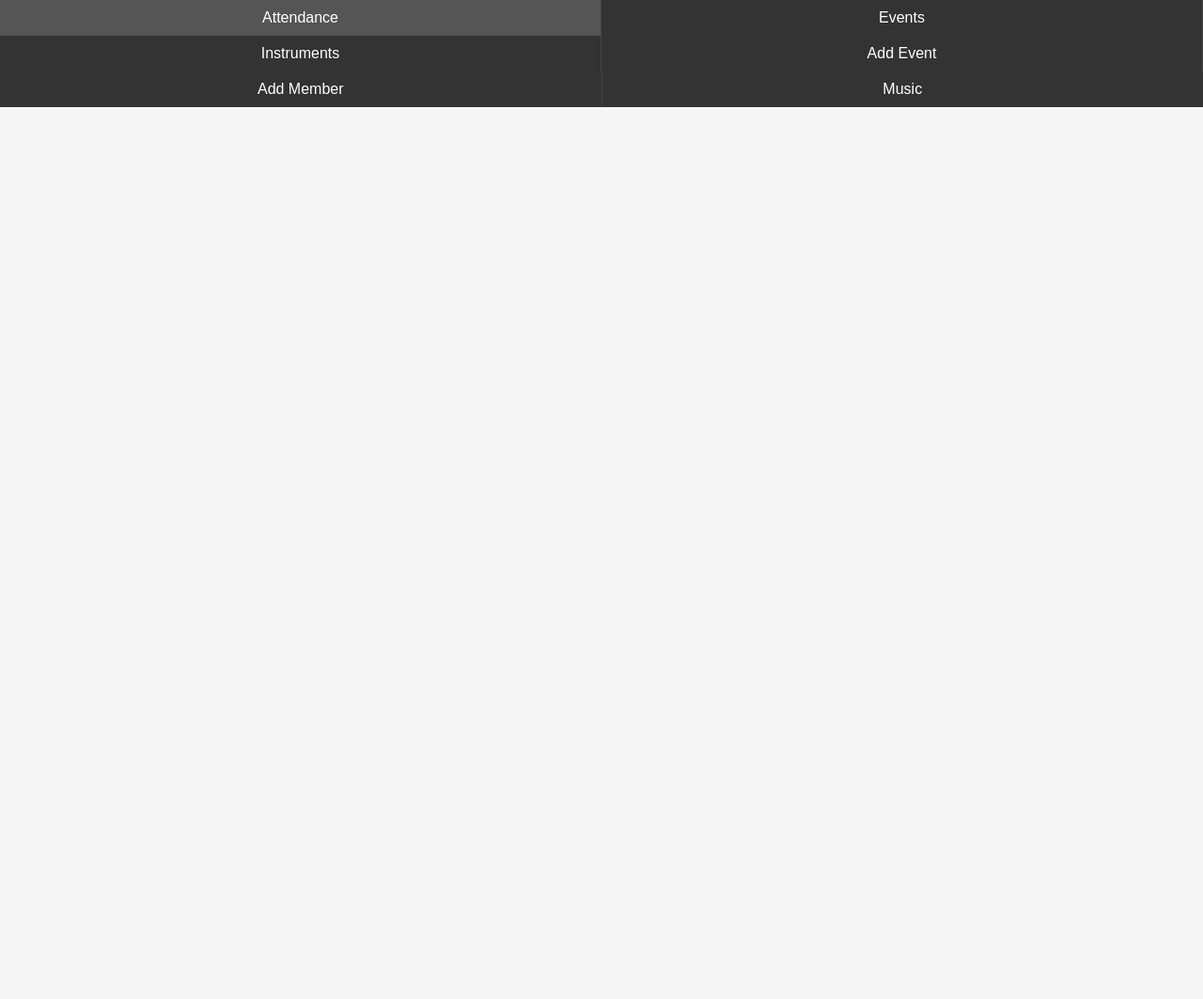
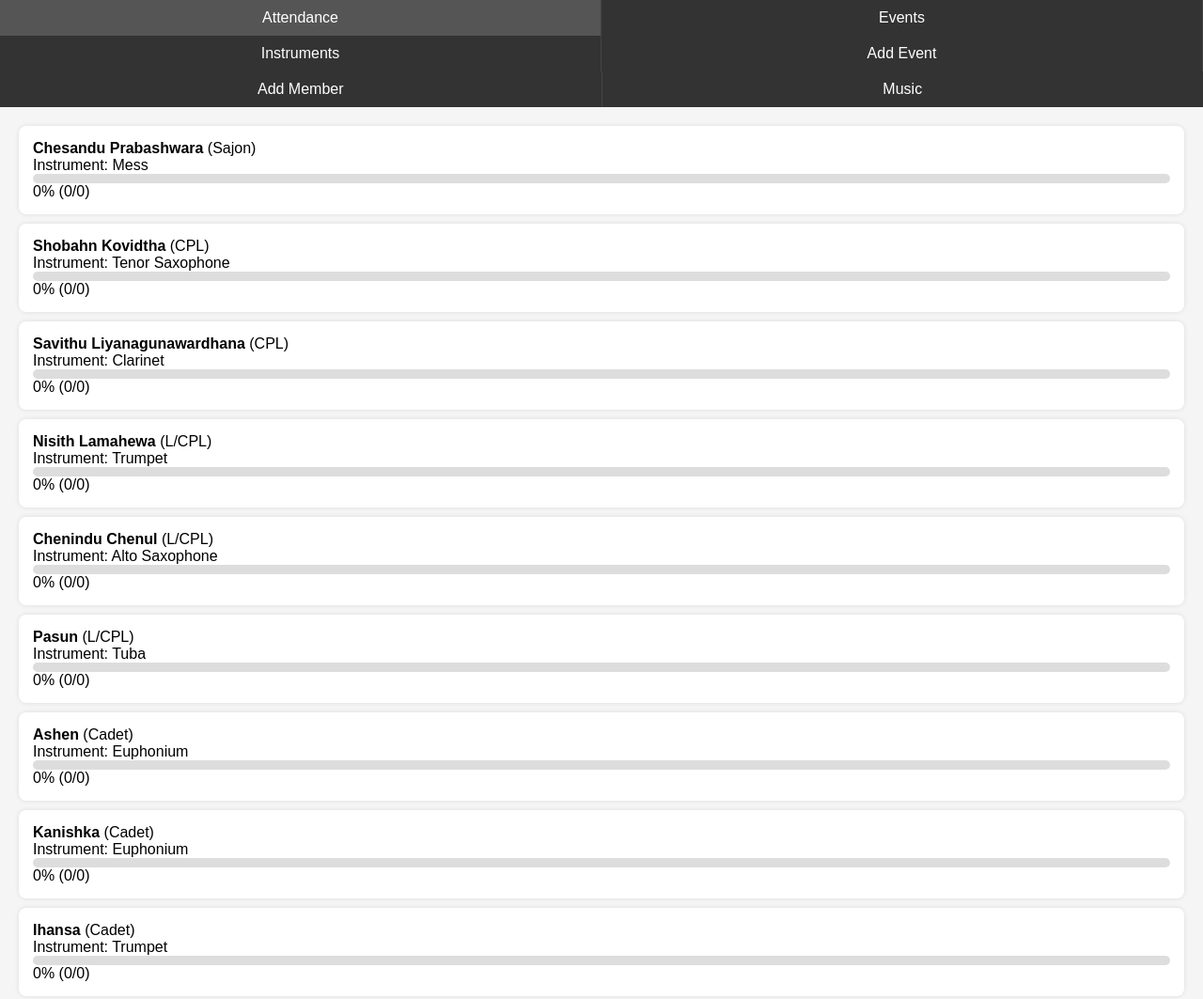
Before and after one commit to Chenindu2/MCWCBPRO1222, a plain HTML site: page index.html in a window 1280 px wide. Shown: the top 1063 px of the page at 94% size. Before the commit the page ends 800 px from the top, so only its background shows below. Drawn offline with Linux system fonts and the light colour scheme.

Commit message:
Update index.html

```diff
--- a/index.html
+++ b/index.html
@@ -24,7 +24,6 @@
     .bar-label { display: flex; justify-content: space-between; }
     .bar { height: 20px; margin: 5px 0; background: lightblue; border-radius: 5px; }
     .vacancy { color: red; font-weight: bold; }
-
     @media (max-width: 600px) {
       .tabs { flex-direction: column; }
       .tab { flex: 1 1 auto; font-size: 14px; padding: 8px; border-bottom: 1px solid #444; border-right: none; }
@@ -49,7 +48,23 @@
   <div class="content" id="music"></div>
 
   <script>
-    let members = [];
+    let members = [
+      { name: "Chesandu Prabashwara", instrument: "Mess", rank: "Sajon", attended: 0, total: 0, joinedIndex: 0 },
+      { name: "Shobahn Kovidtha", instrument: "Tenor Saxophone", rank: "CPL", attended: 0, total: 0, joinedIndex: 0 },
+      { name: "Savithu Liyanagunawardhana", instrument: "Clarinet", rank: "CPL", attended: 0, total: 0, joinedIndex: 0 },
+      { name: "Nisith Lamahewa", instrument: "Trumpet", rank: "L/CPL", attended: 0, total: 0, joinedIndex: 0 },
+      { name: "Chenindu Chenul", instrument: "Alto Saxophone", rank: "L/CPL", attended: 0, total: 0, joinedIndex: 0 },
+      { name: "Pasun", instrument: "Tuba", rank: "L/CPL", attended: 0, total: 0, joinedIndex: 0 },
+      { name: "Ashen", instrument: "Euphonium", rank: "Cadet", attended: 0, total: 0, joinedIndex: 0 },
+      { name: "Kanishka", instrument: "Euphonium", rank: "Cadet", attended: 0, total: 0, joinedIndex: 0 },
+      { name: "Ihansa", instrument: "Trumpet", rank: "Cadet", attended: 0, total: 0, joinedIndex: 0 },
+      { name: "Jupiter", instrument: "Alto Saxophone", rank: "Cadet", attended: 0, total: 0, joinedIndex: 0 },
+      { name: "Satern", instrument: "Alto Saxophone", rank: "Cadet", attended: 0, total: 0, joinedIndex: 0 },
+      { name: "Amandith", instrument: "Trumpet", rank: "Cadet", attended: 0, total: 0, joinedIndex: 0 },
+      { name: "Sudda", instrument: "Side Drum", rank: "Cadet", attended: 0, total: 0, joinedIndex: 0 },
+      { name: "Ranitha", instrument: "Side Drum", rank: "Cadet", attended: 0, total: 0, joinedIndex: 0 }
+    ];
+
     let events = [];
     let musicCount = {};
     const instrumentsNeeded = {
@@ -66,7 +81,7 @@
     }
 
     function loadData() {
-      members = JSON.parse(localStorage.getItem('members')) || [];
+      members = JSON.parse(localStorage.getItem('members')) || members;
       events = JSON.parse(localStorage.getItem('events')) || [];
       musicCount = JSON.parse(localStorage.getItem('musicCount')) || {};
     }
```
